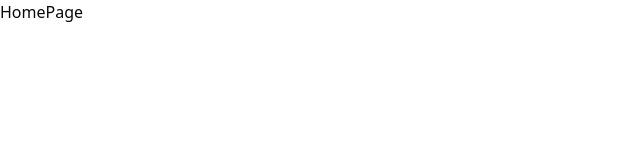
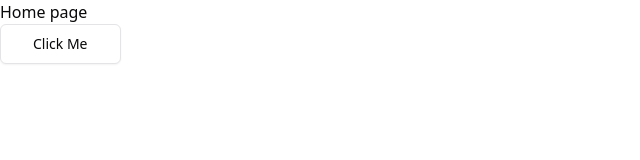
Before and after one commit to Slayercube/HomeAway-Project-Next.js, a Next.js app: page / in a window 1280 px wide. Shown: the top 160 px of the page, without its empty margins (0-640 px from the left). Built offline with nearby package versions, Linux system fonts and the light colour scheme.

Commit message:
installed shadcn ui and added button component

```diff
--- a/app/page.tsx
+++ b/app/page.tsx
@@ -1,8 +1,12 @@
 import React from 'react'
+import { Button } from '@/components/ui/button'
 
 const HomePage = () => {
   return (
-    <div>HomePage</div>
+    <div>
+      <h1>Home page</h1>
+      <Button variant='outline' size='lg' className="capitalize">Click me</Button>
+    </div>
   )
 }
 
--- /dev/null
+++ b/components/ui/button.tsx
@@ -0,0 +1,57 @@
+import * as React from "react"
+import { Slot } from "@radix-ui/react-slot"
+import { cva, type VariantProps } from "class-variance-authority"
+
+import { cn } from "@/lib/utils"
+
+const buttonVariants = cva(
+  "inline-flex items-center justify-center gap-2 whitespace-nowrap rounded-md text-sm font-medium transition-colors focus-visible:outline-none focus-visible:ring-1 focus-visible:ring-ring disabled:pointer-events-none disabled:opacity-50 [&_svg]:pointer-events-none [&_svg]:size-4 [&_svg]:shrink-0",
+  {
+    variants: {
+      variant: {
+        default:
+          "bg-primary text-primary-foreground shadow hover:bg-primary/90",
+        destructive:
+          "bg-destructive text-destructive-foreground shadow-sm hover:bg-destructive/90",
+        outline:
+          "border border-input bg-background shadow-sm hover:bg-accent hover:text-accent-foreground",
+        secondary:
+          "bg-secondary text-secondary-foreground shadow-sm hover:bg-secondary/80",
+        ghost: "hover:bg-accent hover:text-accent-foreground",
+        link: "text-primary underline-offset-4 hover:underline",
+      },
+      size: {
+        default: "h-9 px-4 py-2",
+        sm: "h-8 rounded-md px-3 text-xs",
+        lg: "h-10 rounded-md px-8",
+        icon: "h-9 w-9",
+      },
+    },
+    defaultVariants: {
+      variant: "default",
+      size: "default",
+    },
+  }
+)
+
+export interface ButtonProps
+  extends React.ButtonHTMLAttributes<HTMLButtonElement>,
+    VariantProps<typeof buttonVariants> {
+  asChild?: boolean
+}
+
+const Button = React.forwardRef<HTMLButtonElement, ButtonProps>(
+  ({ className, variant, size, asChild = false, ...props }, ref) => {
+    const Comp = asChild ? Slot : "button"
+    return (
+      <Comp
+        className={cn(buttonVariants({ variant, size, className }))}
+        ref={ref}
+        {...props}
+      />
+    )
+  }
+)
+Button.displayName = "Button"
+
+export { Button, buttonVariants }
--- a/package.json
+++ b/package.json
@@ -10,6 +10,7 @@
   },
   "dependencies": {
     "@radix-ui/react-icons": "^1.3.0",
+    "@radix-ui/react-slot": "^1.1.0",
     "class-variance-authority": "^0.7.0",
     "clsx": "^2.1.1",
     "lucide-react": "^0.453.0",
```
Also changed, not shown: 1 other file (tests, documents, lock files or other folders).
